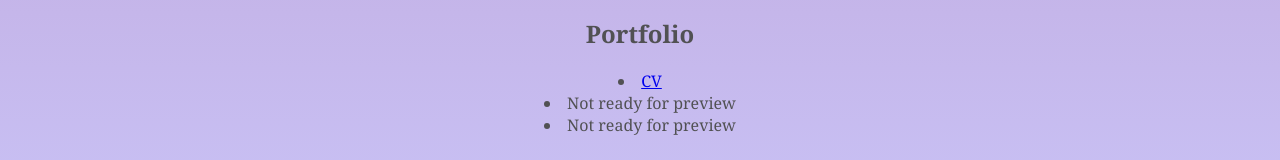
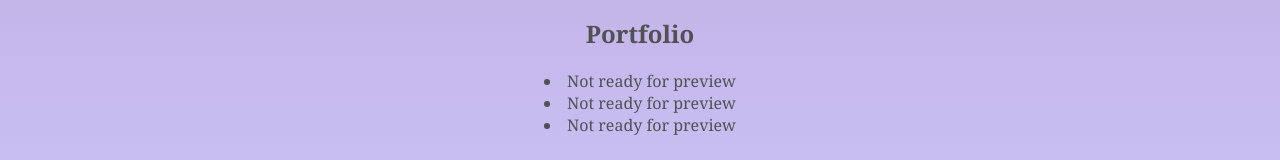
Before and after one commit to handeer23/KwishinsPaw, a plain HTML site: page index.html in a window 1280 px wide. Shown: the part 440-600 px from the top of the page. Drawn offline with Linux system fonts and the light colour scheme.

Commit message:
Update index.html
Changed unlisted item "CV" to "Not ready for preview" due to removing CV link

```diff
--- a/index.html
+++ b/index.html
@@ -31,7 +31,7 @@
         </p>
         <h2>Portfolio</h2>
             <ul>
-                <li><a href="CV_2025_Anderson_Hannah.pdf">CV</a></li>
+                <li>Not ready for preview</li>
                 <li>Not ready for preview</li>
                 <li>Not ready for preview</li>
             </ul>
```
